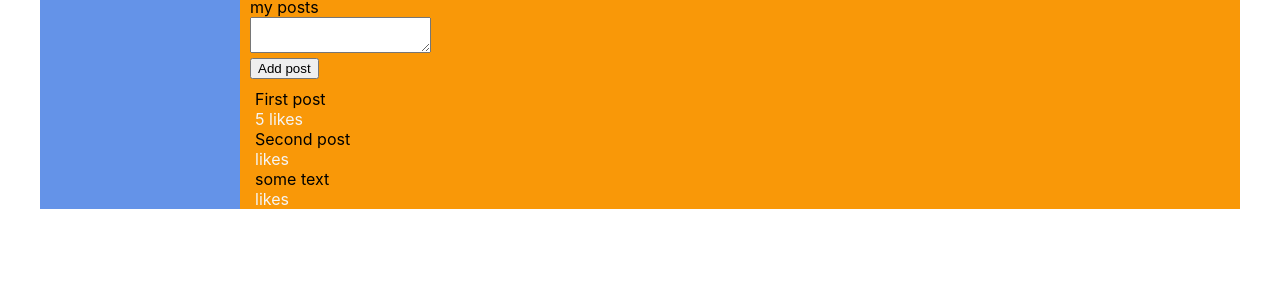
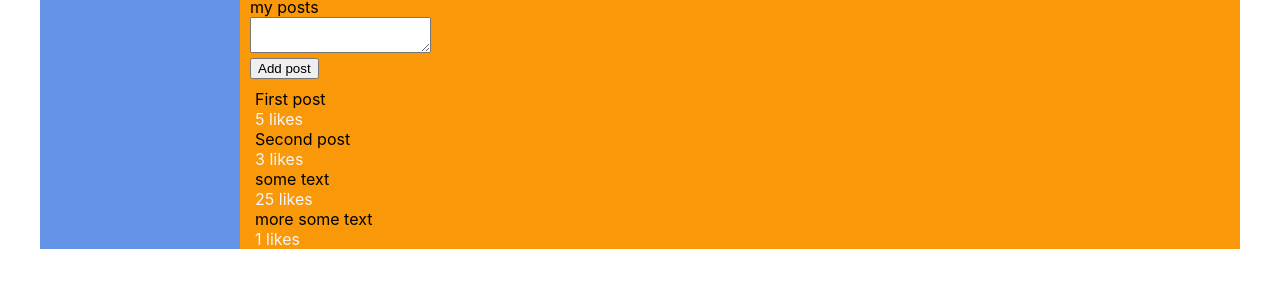
Before and after one commit to Dexter-Freeman/social-net, a React (Create React App) app: page /profile in a window 1280 px wide. Shown: the part 407-694 px from the top of the page. Built offline with nearby package versions, Linux system fonts and the light colour scheme.

Commit message:
Урок 25 map для данных в Post и Dialogs

```diff
--- a/src/components/Dialogs/Dialogs.jsx
+++ b/src/components/Dialogs/Dialogs.jsx
@@ -4,21 +4,37 @@ import DialogItem from './DialogItem/DialogItem';
 import Message from './Message/Message';
 
 const Dialogs = (props) => {
+    let dialogsData = [
+        {id : 1, name : 'User 1'},
+        {id : 2, name : 'User 2'},
+        {id : 3, name : 'User 3'},
+        {id : 4, name : 'User 4'},
+        {id : 5, name : 'User 5'},
+        {id : 6, name : 'User 6'},
+        {id : 7, name : 'User 7'}
+    ];
+
+    let dialogItem = dialogsData
+        .map(dialogData => <DialogItem name={dialogData.name} id={dialogData.id} />);
+
+    let messagesData = [
+        {id : 1, messageText : "Hello! How are you?"},
+        {id : 1, messageText : "I'm develope my own social network"},
+        {id : 1, messageText : "Wow! It's amazing!"},
+        {id : 1, messageText : "Yes!"}
+    ];
+
+    let messagesList = messagesData
+        .map(messageItem => <Message messageText={messageItem.messageText} />);
+
     return (
         <div className={style.dialogs}>
             <div className={style.dialogsList}>
                 <span className={style.DialogsHeader}>Dialogs list</span>
-                <DialogItem name='User 1' id='1' />
-                <DialogItem name='User 2' id='2' />
-                <DialogItem name='User 3' id='3' />
-                <DialogItem name='User 4' id='4' />
-                <DialogItem name='User 5' id='5' />
+                {dialogItem}
             </div>
             <div className={style.messages}>
-                <Message messageText=' Hello! How are you?'/>
-                <Message messageText="I'm develope my own social network"/>
-                <Message messageText="Wow! It's amazing!"/>
-                <Message messageText='Yes!'/>
+                {messagesList}
             </div>
 
         </div>
--- a/src/components/Profile/MyPosts/MyPosts.jsx
+++ b/src/components/Profile/MyPosts/MyPosts.jsx
@@ -3,6 +3,16 @@ import style from './MyPosts.module.css';
 import Post from './Post/Post';
 
 const MyPosts = (props) => {
+  let postsData = [
+    {id : 1, postText : "First post", likesCount : 5},
+    {id : 2, postText : "Second post", likesCount : 3},
+    {id : 3, postText : "some text", likesCount : 25},
+    {id : 4, postText : "more some text", likesCount : 1}
+  ];
+
+  let postsList = postsData
+    .map(post => <Post message={post.postText} likesCount={post.likesCount} />);
+
   return (
     <div className={style.myPosts}>
         my posts
@@ -15,9 +25,7 @@ const MyPosts = (props) => {
             </div>
           </div>
         <div className={style.posts}>
-          <Post message='First post' like_count='5' />
-          <Post message='Second post' />
-          <Post message='some text' />
+          {postsList}
         </div>
       </div>
   )
--- a/src/components/Profile/MyPosts/Post/Post.jsx
+++ b/src/components/Profile/MyPosts/Post/Post.jsx
@@ -6,7 +6,7 @@ const Post = (props) => {
         <div className={classes.item}>
             {props.message}
             <div>
-              <span>{props.like_count} likes</span>
+              <span>{props.likesCount} likes</span>
             </div>
         </div>
   )
```
